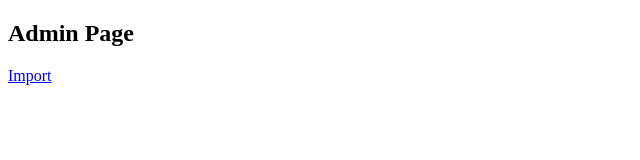
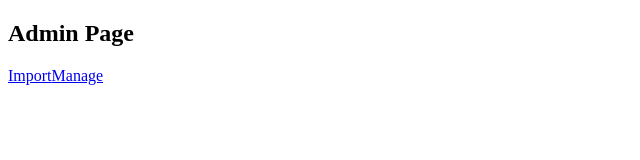
Before and after one commit to jack-bliss/yomi-gg, a React app: page /admin in a window 1280 px wide. Shown: the top 160 px of the page, without its empty margins (0-640 px from the left). Built offline with nearby package versions, Linux system fonts and the light colour scheme; the HTML template or start-up script is replaced by a standard one.

Commit message:
minor tweak to admin and more logging on import

```diff
--- a/src/client/pages/admin.tsx
+++ b/src/client/pages/admin.tsx
@@ -58,9 +58,26 @@ class ImportTournamentForm extends React.Component<{}, ImportTournamentFormState
 
 }
 
+class ManageTournamentForm extends React.Component<{}, {}> {
+
+}
+
 interface AdminProps {
   match: match<any>,
 }
+
+const AdminTabs = [
+  {
+    tabSlug: 'import',
+    component: ImportTournamentForm,
+    tabName: 'Import'
+  },
+  {
+    tabSlug: 'manage',
+    component: ManageTournamentForm,
+    tabName: 'Manage',
+  }
+]
 
 export const Admin = ({ match }: AdminProps) => {
 
@@ -69,15 +86,21 @@ export const Admin = ({ match }: AdminProps) => {
 
     <div id="actions-list">
 
-      <NavLink to="/admin/import" activeClassName="selected">Import</NavLink>
+      {AdminTabs.map(tab =>
+        <NavLink to={'/admin/' + tab.tabSlug} activeClassName="active">{tab.tabName}</NavLink>
+      )}
 
     </div>
 
-    <Switch>
+    <div id="tab-outlet">
+      <Switch>
 
-      <Route path={match.url + '/import'} component={ImportTournamentForm} />
+        {AdminTabs.map(tab =>
+          <Route path={'/admin/' + tab.tabSlug} component={tab.component} />
+        )}
 
-    </Switch>
+      </Switch>
+    </div>
 
   </div>;
 
--- a/src/smashgg/import-group.ts
+++ b/src/smashgg/import-group.ts
@@ -59,7 +59,7 @@ export const ImportGroup = (
     const setData: (number | string)[][] = orderReady.reduce((acc, set) => {
 
       console.log('==set==');
-      console.log(set.id, set.entrant1Id, set.entrant2Id, event_id);
+      console.log(set.id, set.entrant1Id, set.entrant2Id, event_id, group_id);
       return [
         [...acc[0], set.id,],
         [...acc[1], set.entrant1Id],
```
